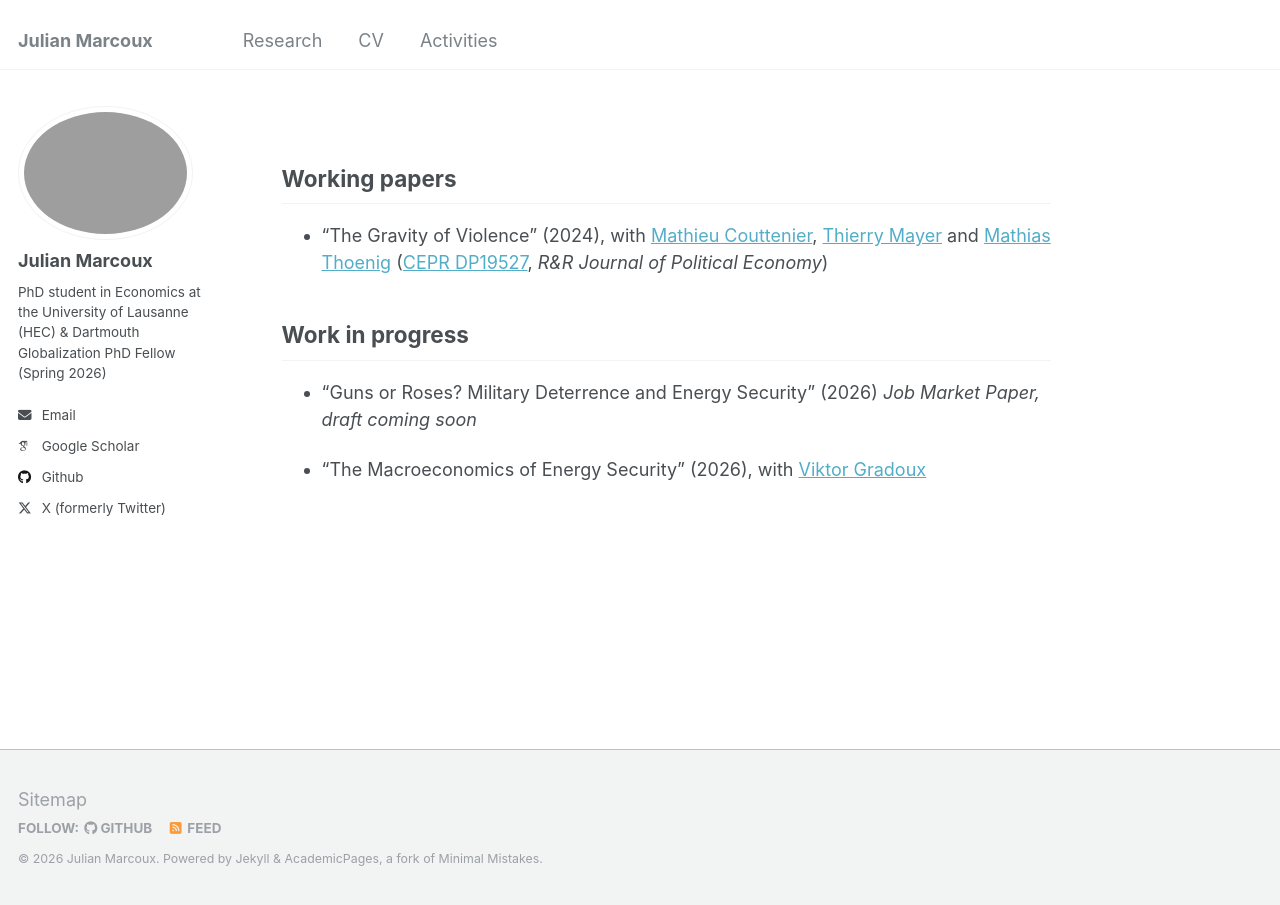
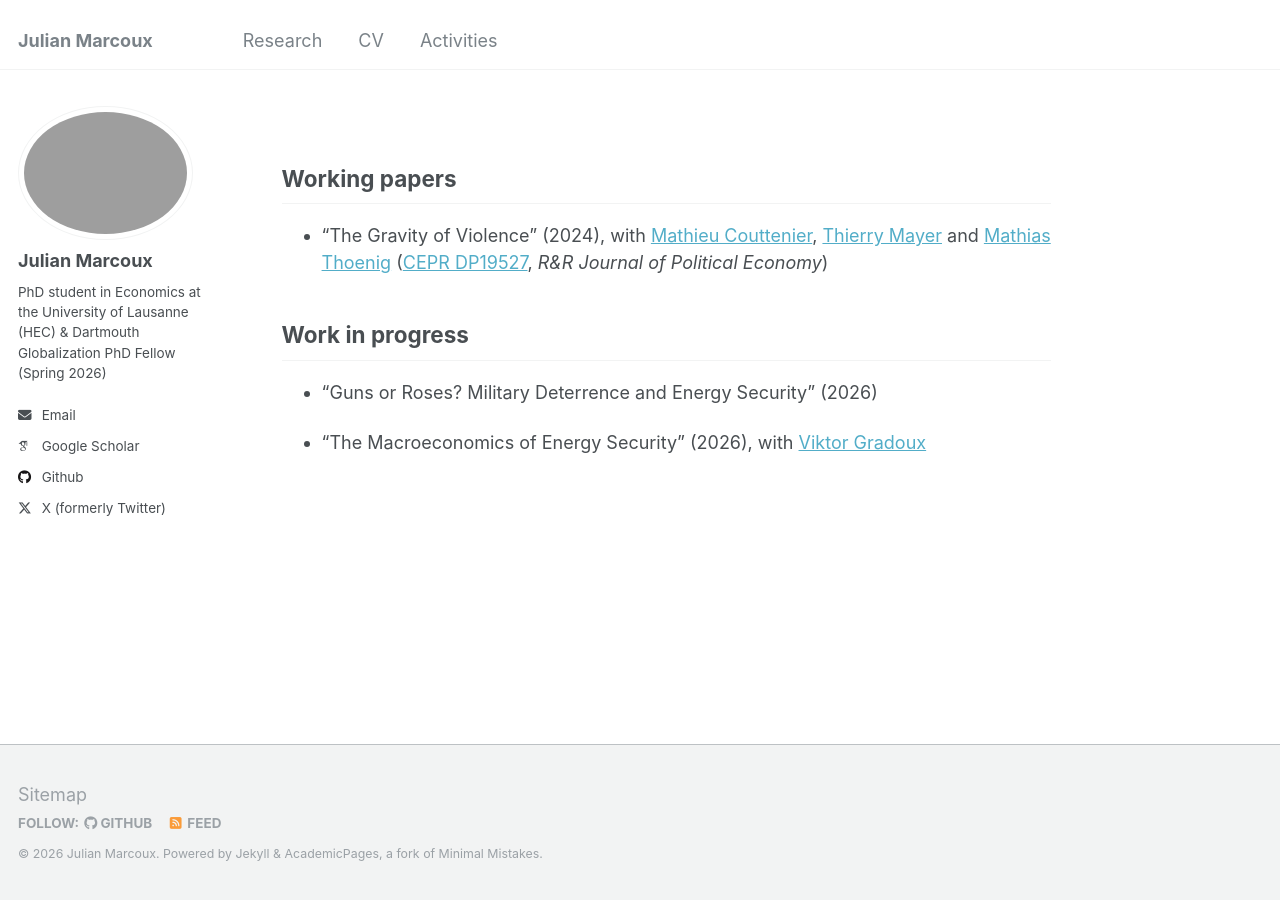
Before and after one commit to julianmarcoux/julianmarcoux.github.io, a Jekyll site: the page built from _pages/research.md, in a window 1280 px wide. Built offline with Jekyll 4.4.1, drawn with Linux system fonts in a browser that asks for light colours; some web fonts are replaced.

Commit message:
Update research.md

```diff
--- a/_pages/research.md
+++ b/_pages/research.md
@@ -14,6 +14,6 @@ Working papers
 Work in progress
 --------------
 - "Guns or Roses? Military Deterrence and Energy Security" (2026)
-_Job Market Paper, draft coming soon_
+
 
 - "The Macroeconomics of Energy Security" (2026), with [Viktor Gradoux](https://viktor-gradoux.github.io/)
```
